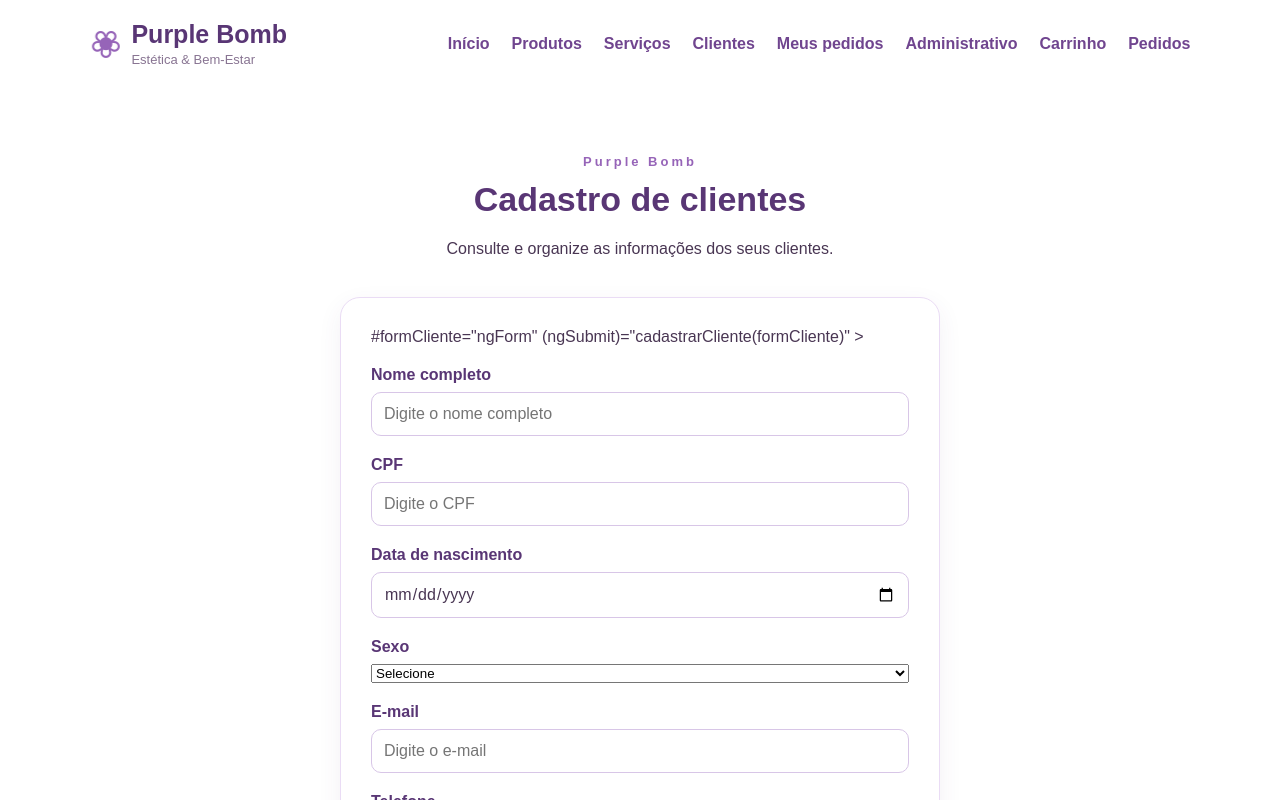
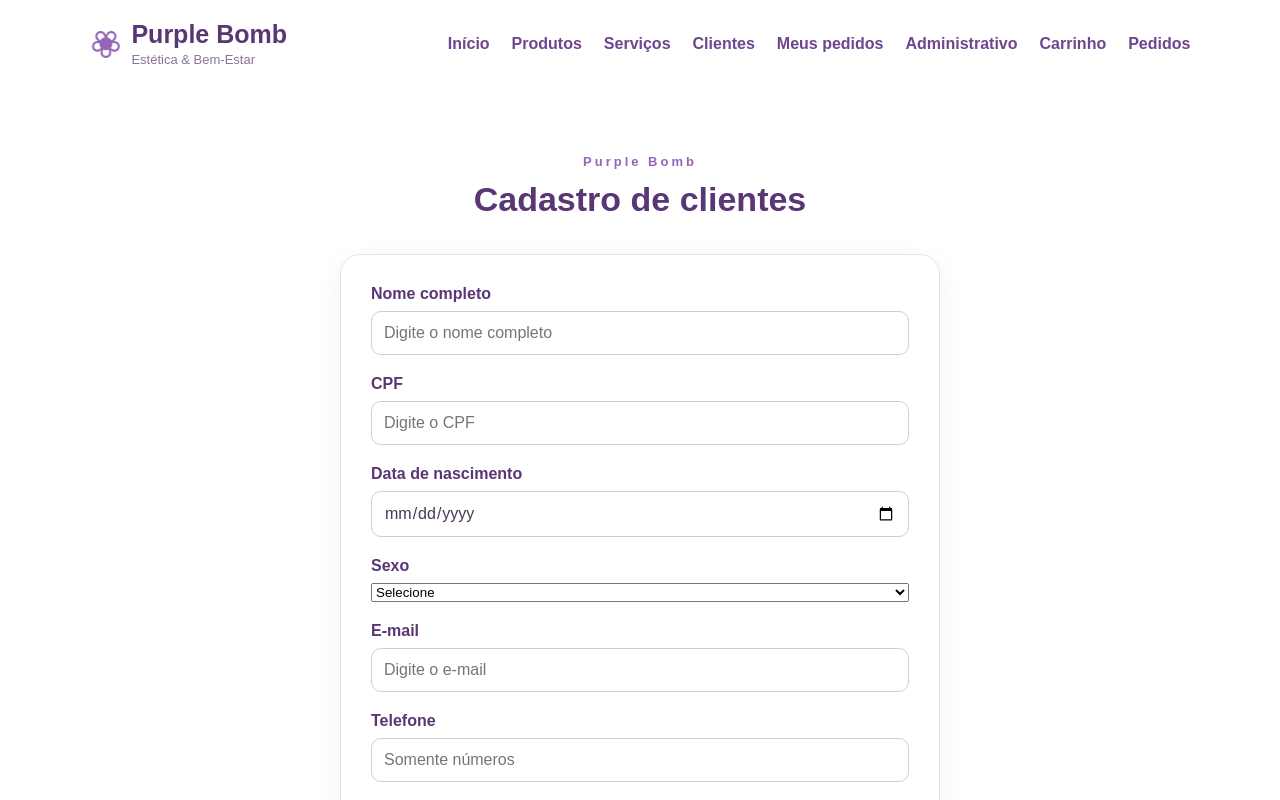
Before and after one commit to annalu-uu/atvd_estetica_loja, an Angular app: page /clientes in a window 1280 px wide. Shown: the top 800 px of the page. Built offline with nearby package versions, Linux system fonts and the light colour scheme.

Commit message:
corrigido o erro que aparecia no cadastro

```diff
--- a/src/app/paginas/clientes/clientes.html
+++ b/src/app/paginas/clientes/clientes.html
@@ -6,23 +6,16 @@
   <div class="titulo-clientes">
     <span>Purple Bomb</span>
     <h2>Cadastro de clientes</h2>
-    <p>Consulte e organize as informações dos seus clientes.</p>
   </div>
 
-
   <!-- formulário responsável por cadastrar um cliente -->
+  <!-- cria uma referência ao formulário para verificar sua validade -->
+  <!-- chama o método de cadastro quando o formulário é enviado -->
   <form
-    class="formulario-clientes"
-    #formCliente="ngForm"
-    (ngSubmit)="cadastrarCliente(formCliente)"
-  >
-
-    <!-- cria uma referência ao formulário para verificar sua validade -->
-    #formCliente="ngForm"
-
-    <!-- chama o método de cadastro quando o formulário é enviado -->
-    (ngSubmit)="cadastrarCliente(formCliente)"
-  >
+  class="formulario-clientes"
+  #formCliente="ngForm"
+  (ngSubmit)="cadastrarCliente(formCliente)"
+>
 
     <!-- campo para informar o nome completo -->
     <div class="campo">
```
